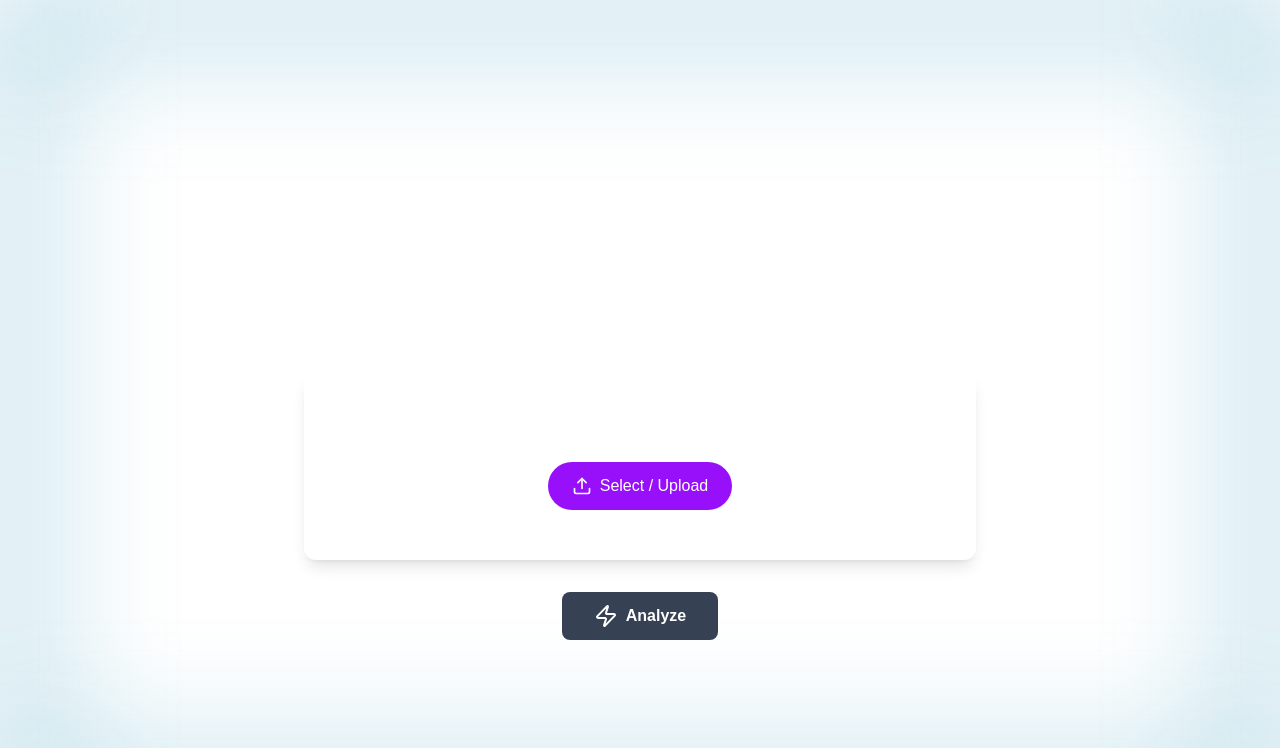
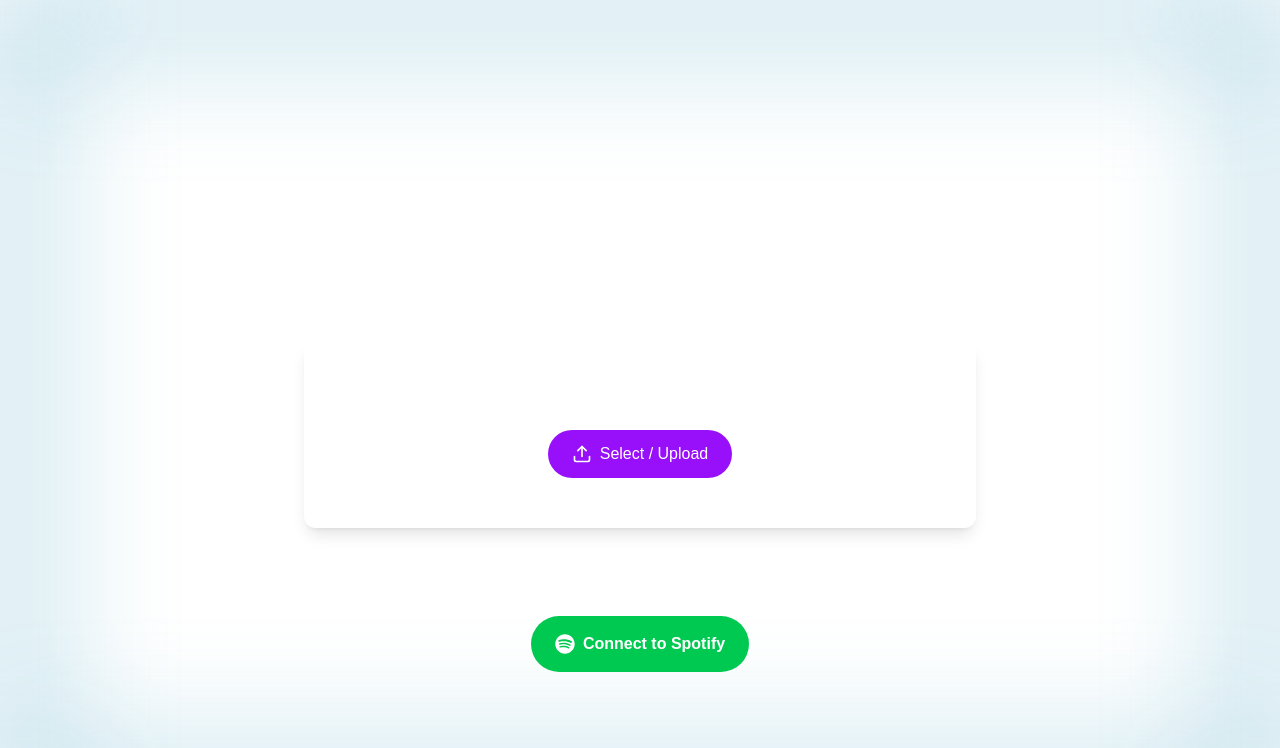
Before and after one commit to hanznikkol/moodio-next-js, a Next.js app: page / in a window 1280 px wide. Shown: the top 748 px of the page. Built offline with nearby package versions, Linux system fonts and the light colour scheme.

Commit message:
Add Spotify Button

```diff
--- a/package.json
+++ b/package.json
@@ -16,7 +16,8 @@
     "lucide-react": "^0.544.0",
     "next": "15.5.4",
     "react": "19.1.0",
-    "react-dom": "19.1.0"
+    "react-dom": "19.1.0",
+    "react-icons": "^5.5.0"
   },
   "devDependencies": {
     "@eslint/eslintrc": "^3",
--- a/src/app/components/AudioUpload.tsx
+++ b/src/app/components/AudioUpload.tsx
@@ -74,7 +74,7 @@ return (
         {file && (
         <button
             onClick={() => setFile(null)}
-            className="absolute top-3 right-3 text-white bg-red-600 hover:bg-red-700 px-1 py-1 rounded text-sm transition"
+            className="absolute top-3 right-3 text-white bg-red-600 hover:bg-red-700 px-1 py-1 rounded text-sm transition hover:cursor-pointer"
         >
             <X/>
         </button>
@@ -82,7 +82,7 @@ return (
 
         {/* Drag text */}
         <p className="mb-4 text-center select-none">
-            {file?.name ? `Selected File: ${file?.name}` : "Drag & drop a song here or click below"}
+            {file?.name ? (<> Selected File: <span className="font-bold">{file.name}</span> </>): "Drag & drop a song here or click below"}
         </p>
 
         <input
--- /dev/null
+++ b/src/app/components/SpotifyButton.tsx
@@ -0,0 +1,19 @@
+import React from 'react'
+import { FaSpotify } from 'react-icons/fa'
+
+interface SpotifyButtonProps {
+    onClickConnect: () => void
+}
+
+function SpotifyButton({ onClickConnect } : SpotifyButtonProps) {
+  return (
+      <button
+          onClick={onClickConnect}
+          className=" flex items-center gap-2 font-semibold duration-100 px-6 py-4 rounded-full bg-green-500 text-white hover:bg-green-600 hover:cursor-pointer">
+          <FaSpotify className='text-white w-5 h-5'/>
+          Connect to Spotify
+      </button>
+  )
+}
+
+export default SpotifyButton
--- a/src/app/page.tsx
+++ b/src/app/page.tsx
@@ -6,6 +6,7 @@ import AudioUpload from "./components/AudioUpload";
 import MoodBars from "./components/MoodBars";
 import Recommendation from "./components/Recommendation";
 import AnalyzeButton from "./components/AnalyzeButton";
+import SpotifyButton from "./components/SpotifyButton";
 
 export default function Home() {
   const [file, setFile] = useState<File | null>(null)
@@ -53,8 +54,13 @@ export default function Home() {
       {/* Audio Preview */}
       {file && <AudioPreview file={file}/>}
 
+      <span className="text-white">— or —</span>
+
+      {/* Connect Spotify */}
+      <SpotifyButton onClickConnect={() => {}}/>
+
       {/* Hides when Analyzing */}
-      {!loading && !showResults && (
+      {!loading && !showResults && file && (
         <AnalyzeButton onAnalyze={handleAnalyze}/>
       )}
 
```
Also changed, not shown: 1 other file (tests, documents, lock files or other folders).
